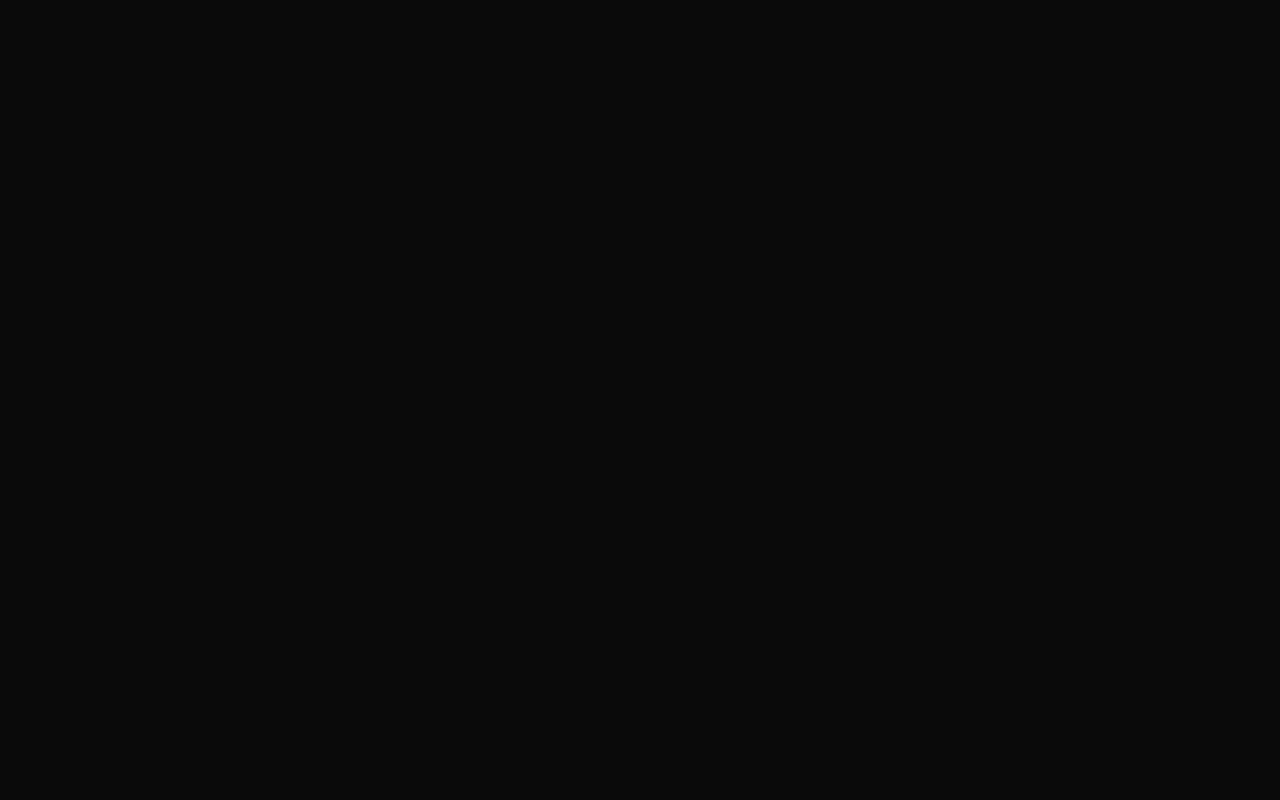
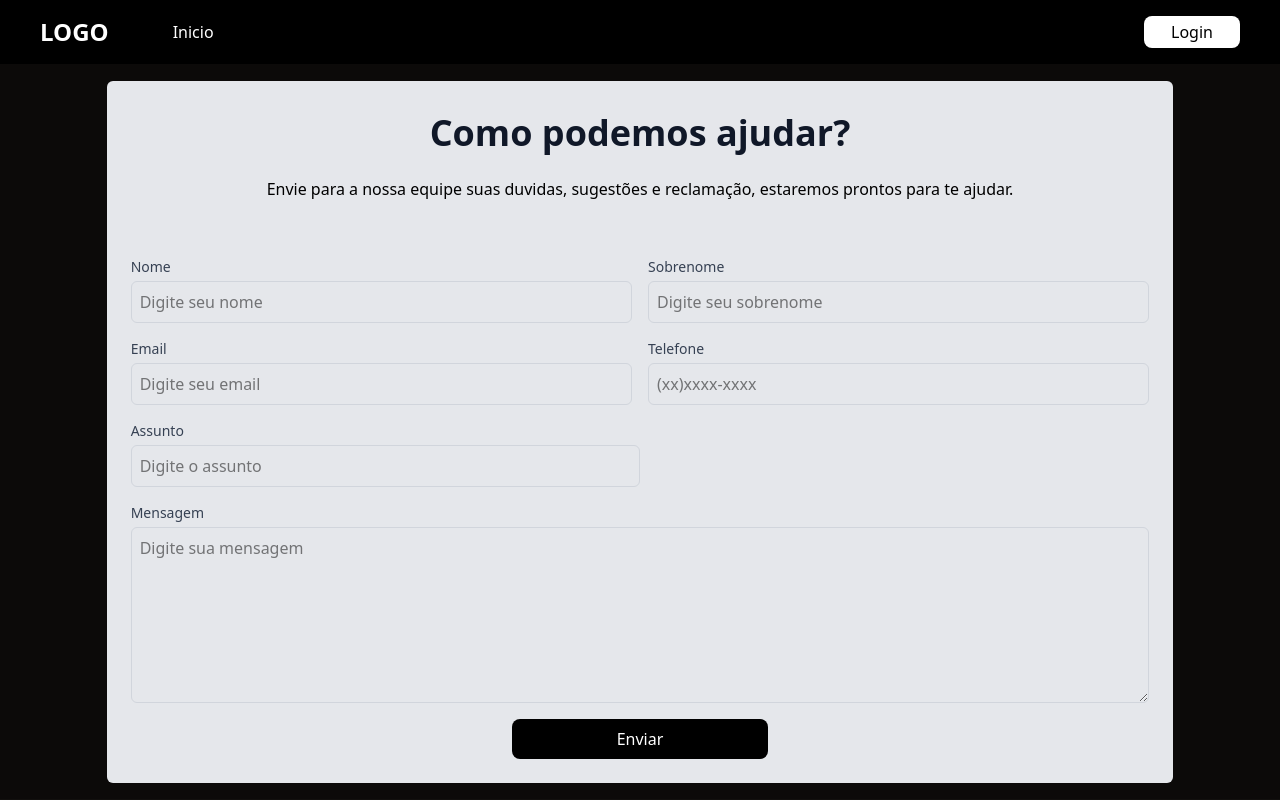
Before and after one commit to DhioneCastilhoBarbosa/hubinscar, a React (Vite) app: page /contato in a window 1280 px wide. Before the commit this address had no page. Shown: the top 800 px of the page. Built offline with nearby package versions, Linux system fonts and the light colour scheme.

Commit message:
feat: created page contact

```diff
--- a/src/App.tsx
+++ b/src/App.tsx
@@ -7,6 +7,7 @@ import RegisterClient from './pages/components/register/register'
 import Partners from './pages/components/partners/partners'
 import RegisterPart from './pages/components/register/registerInstaller'
 import { AuthLayout } from './pages/_layouts/auth'
+import Contact from './pages/components/contact/contact'
 
 export default function App() {
   return (
@@ -65,6 +66,15 @@ export default function App() {
         >
           <Route index element={<RegisterPart />} />
         </Route>
+
+        <Route
+          path="/contato"
+          element={
+            <AuthLayout menuType="full" buttonVisible={true} menuVisible={true} headModel={false} />
+          }
+        >
+          <Route index element={<Contact/>} />
+        </Route>
       </Routes>
     </BrowserRouter>
   )
--- a/src/pages/components/budget/budget.tsx
+++ b/src/pages/components/budget/budget.tsx
@@ -6,6 +6,7 @@ import { TableRow } from './components/table/table-row'
 import { TableCell } from './components/table/table-cell'
 import { IconButton } from './components/icon-button'
 import { useEffect } from 'react'
+import Footer from '../footer'
 
 
 export default function Budget() {
@@ -46,7 +47,7 @@ export default function Budget() {
         </div>
       </motion.div>
 
-      <div className="w-full h-full bg-gray-200 px-4 mt-2 mb-8 overflow-x-auto">
+      <div className="w-full h-full bg-gray-200 px-4 mt-2 mb-4 overflow-x-auto ">
         <Table className="w-full min-w-max bg-white">
           <thead>
             <tr className="border-b border-gray-100">
@@ -105,6 +106,11 @@ export default function Budget() {
           </tbody>
         </Table>
       </div>
+
+      <div className="w-full mt-auto">
+         <Footer/>
+      </div>
+
     </div>
   )
 }
--- /dev/null
+++ b/src/pages/components/contact/contact.tsx
@@ -0,0 +1,74 @@
+import { useEffect } from "react";
+import Footer from "../footer";
+
+export default function Contact() {
+
+     useEffect(() => {
+        window.scrollTo(0, 0);
+      }, []);
+  return (
+  <div className="flex flex-col items-center justify-center w-full bg-stone-950 min-h-screen text-black md:pb-4">
+    <div className="flex flex-col items-center justify-center md:w-5/6 mt-20 bg-gray-200 rounded-md">
+     <div className="flex flex-col items-center justify-center w-full gap-6">
+      <h1 className="text-gray-900 font-extrabold text-4xl mt-8">Como podemos ajudar?</h1>
+      <p className="mx-4">Envie para a nossa equipe suas duvidas, sugestões e reclamação, estaremos prontos para te ajudar.</p>
+     </div>
+     <div className="flex flex-col items-center justify-center w-full gap-6 mt-8">
+     <form className="flex flex-col items-center justify-center w-full gap-4 p-6">
+
+{/* Nome + Sobrenome */}
+<div className="flex md:flex-row flex-col w-full gap-4">
+  <div className="flex flex-col md:w-1/2">
+    <label className="mb-1 text-sm font-medium text-gray-700">Nome</label>
+    <input type="text" placeholder="Digite seu nome" className="p-2 border border-gray-300 rounded-md focus:outline-none focus:ring-1 focus:ring-black focus:border-black
+" />
+  </div>
+  <div className="flex flex-col md:w-1/2">
+    <label className="mb-1 text-sm font-medium text-gray-700">Sobrenome</label>
+    <input type="text" placeholder="Digite seu sobrenome" className="p-2 border border-gray-300 rounded-md focus:outline-none focus:ring-1 focus:ring-black focus:border-black
+" />
+  </div>
+</div>
+
+{/* Email + Telefone */}
+<div className="flex md:flex-row flex-col w-full gap-4">
+  <div className="flex flex-col md:w-1/2">
+    <label className="mb-1 text-sm font-medium text-gray-700">Email</label>
+    <input type="email" placeholder="Digite seu email" className="p-2 border border-gray-300 rounded-md focus:outline-none focus:ring-1 focus:ring-black focus:border-black
+" />
+  </div>
+  <div className="flex flex-col md:w-1/2">
+    <label className="mb-1 text-sm font-medium text-gray-700">Telefone</label>
+    <input type="tel" placeholder="(xx)xxxx-xxxx" className="p-2 border border-gray-300 rounded-md focus:outline-none focus:ring-1 focus:ring-black focus:border-black
+" />
+  </div>
+</div>
+
+{/* Assunto */}
+<div className="flex flex-col w-full md:w-1/2 self-start">
+  <label className="mb-1 text-sm font-medium text-gray-700">Assunto</label>
+  <input type="text" placeholder="Digite o assunto" className="p-2 border border-gray-300 rounded-md focus:outline-none focus:ring-1 focus:ring-black focus:border-black
+" />
+</div>
+
+{/* Mensagem */}
+<div className="flex flex-col w-full">
+  <label className="mb-1 text-sm font-medium text-gray-700">Mensagem</label>
+  <textarea placeholder="Digite sua mensagem" className="p-2 border border-gray-300 rounded-md h-44 focus:outline-none focus:ring-1 focus:ring-black focus:border-black
+"></textarea>
+</div>
+
+{/* Botão */}
+<button type="submit" className="bg-black text-white py-2 px-4 w-64 rounded-lg hover:bg-gray-700 hover:cursor-pointer">
+  Enviar
+</button>
+
+</form>
+
+     </div>
+    </div>
+    <div className=" flex flex-col items-center">
+      <Footer/>
+    </div>
+  </div>)
+}
--- a/src/pages/components/footer.tsx
+++ b/src/pages/components/footer.tsx
@@ -22,8 +22,12 @@ export default function Footer() {
     navigate("/signin");
   }
 
+  function handleClickContact(){
+    navigate("/contato");
+  }
+
   return(
-    <div className="flex flex-col md:flex-row items-center md:items-start justify-between w-full min-h-44 md:mt-44 mt-4 px-6 md:px-16 py-8 gap-8 bg-stone-900 text-white absolute opacity-40">
+    <div className="flex flex-col md:flex-row items-center md:items-start justify-between w-full min-h-44  mt-4 px-6 md:px-16 py-8 gap-8 bg-stone-900 text-white absolute opacity-40">
 
   {/* Logo e redes sociais */}
   <div className='flex flex-col items-center md:items-start justify-center gap-4 text-center md:text-left'>
@@ -39,7 +43,7 @@ export default function Footer() {
   <div className='text-sm font-light text-center md:text-left'>
     <p className='font-bold mb-2'>Empresa</p>
     <p className='cursor-pointer' onClick={handleClicAbout}>Sobre nós</p>
-    <p className='cursor-pointer'>Contato</p>
+    <p className='cursor-pointer' onClick={handleClickContact}>Contato</p>
     <p className='cursor-pointer'>Política de privacidade</p>
   </div>
 
--- a/src/pages/components/header.tsx
+++ b/src/pages/components/header.tsx
@@ -17,6 +17,9 @@ export default function Header({menuType, buttonVisible, menuVisible}:HeaderProp
   function handleLogin() {
     navigate("/signin");
   }
+  function handleContact() {
+    navigate("/contato");
+  }
 
   function handleGoToHome() {
     navigate("/");
@@ -27,7 +30,6 @@ export default function Header({menuType, buttonVisible, menuVisible}:HeaderProp
     { name: "Sobre", to: "about" },
     { name: "Serviços", to: "service" },
     { name: "Parceiro", to: "installer" },
-    { name: "Contato", to: "contact" },
   ];
 
   // Filtra os itens do menu com base na prop menuType
@@ -50,6 +52,12 @@ export default function Header({menuType, buttonVisible, menuVisible}:HeaderProp
               </Link>
             </li>
           ))}
+          {filteredMenu&&
+          <li className="hover:text-gray-400 cursor-pointer"
+            onClick={handleContact}
+          >
+            Contato
+          </li>}
         </ul>
 
       </div>
--- a/src/pages/components/main/main.tsx
+++ b/src/pages/components/main/main.tsx
@@ -16,7 +16,10 @@ export default function Main() {
       <About/>
       <Service />
       <Installation/>
-      <Footer/>
+      <div className="w-full mt-auto md:mt-44">
+       <Footer/>
+      </div>
+
     </div>
   );
 }
```
